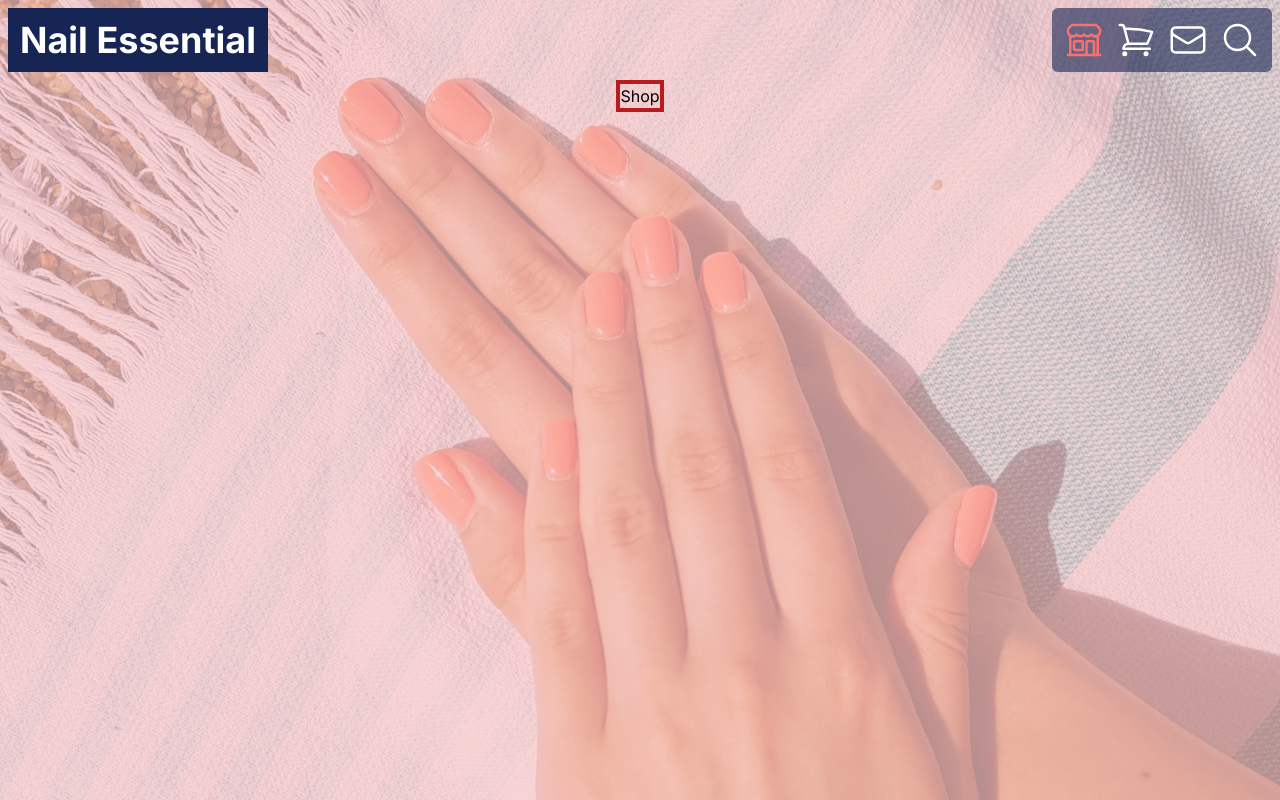
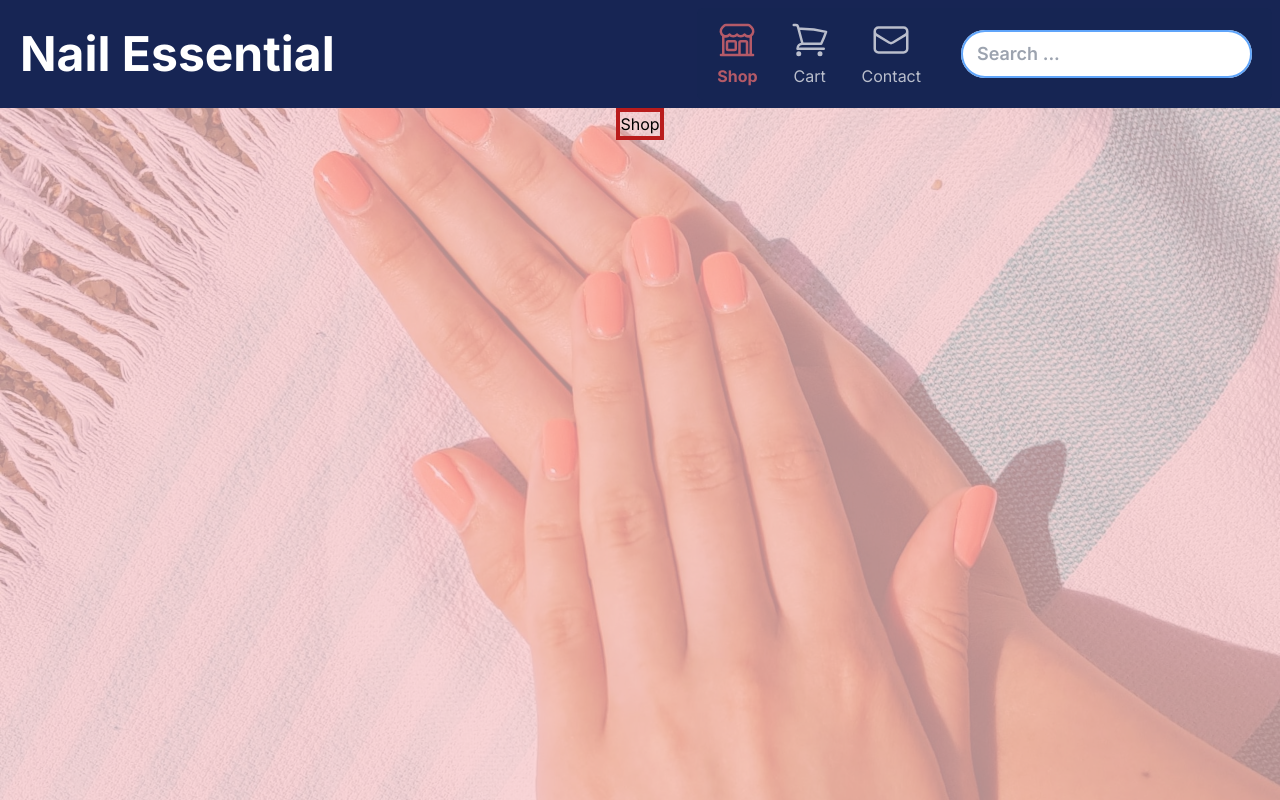
Before and after one commit to ledminh/my-favorite-shop, a Next.js app: page /shop in a window 1280 px wide. Built offline with nearby package versions, Linux system fonts and the light colour scheme.

Commit message:
Finish MenuBar for lg screen

```diff
--- a/src/components/Header/FullHeader.tsx
+++ b/src/components/Header/FullHeader.tsx
@@ -2,12 +2,15 @@ import type { ComponentWithChildren } from "@/types";
 import { Logo } from "@/theme/Logo";
 
 import Menu from "./Menu";
+import Link from "next/link";
 
 export default function HeaderFull() {
   return (
     <Wrapper>
       <LogoWrapper>
-        <Logo />
+        <Link href={"/"}>
+          <Logo />
+        </Link>
       </LogoWrapper>
       <MenuWrapper>
         <Menu />
@@ -22,19 +25,23 @@ export default function HeaderFull() {
 
 const Wrapper: ComponentWithChildren = ({ children }) => {
   return (
-    <div className="container flex flex-row p-2 bg-blue-950 flex-nowrap sm:bg-transparent">
+    <div className="container flex flex-row p-2 bg-blue-950 flex-nowrap max-w-7xl">
       {children}
     </div>
   );
 };
 
 const LogoWrapper: ComponentWithChildren = ({ children }) => {
-  return <div className="basis-4/5 sm:basis-1/2">{children}</div>;
+  return (
+    <div className="basis-4/5 sm:basis-1/2 md:basis-2/5 lg:flex lg:items-center">
+      {children}
+    </div>
+  );
 };
 
 const MenuWrapper: ComponentWithChildren = ({ children }) => {
   return (
-    <div className="flex items-center content-center justify-end basis-1/5 sm:basis-1/2">
+    <div className="flex items-center content-center justify-end basis-1/5 sm:basis-1/2 md:basis-3/5">
       {children}
     </div>
   );
--- a/src/components/Header/Menu.tsx
+++ b/src/components/Header/Menu.tsx
@@ -16,7 +16,10 @@ export default function Menu() {
         <MenuScreen isMenuOpen={isMenuOpen} />
       </Wrapper>
       <Wrapper screensize="md">
-        <MenuBar />
+        <MenuBar size="sm" />
+      </Wrapper>
+      <Wrapper screensize="lg">
+        <MenuBar size="lg" />
       </Wrapper>
     </>
   );
@@ -37,9 +40,9 @@ const Wrapper = ({ children, screensize }: WrapperProps) => {
       case "sm":
         return "flex flex-col items-end justify-center w-full h-full sm:hidden";
       case "md":
-        return "flex-row items-center justify-end w-full h-full hidden sm:flex";
+        return "flex-row items-center justify-end w-full h-full hidden sm:flex lg:hidden";
       case "lg":
-        return "flex-row items-center justify-center w-full h-full hidden md:flex";
+        return "flex-row items-center justify-end w-full h-full hidden lg:flex";
     }
   };
 
--- a/src/components/Header/MenuBar.tsx
+++ b/src/components/Header/MenuBar.tsx
@@ -10,10 +10,57 @@ import { CloseIcon } from "@/theme/Icons";
 import { useState } from "react";
 
 const sizeClasses = "w-10 h-10";
-const colorClasses = "text-white hover:text-white/50 active:text-white/30";
-const currentColorClasses = "text-red-400 font-bold hover:text-red-400/50";
+const colorClasses = "text-white/70 hover:text-white active:text-white/50";
+const currentColorClasses =
+  "text-red-400/70 font-bold hover:text-red-400 active:text-red-400/50";
 
-export default function MenuBar() {
+type Props = {
+  size: "sm" | "lg";
+};
+
+export default function MenuBar({ size }: Props) {
+  if (size === "sm") {
+    return <MenuBarSmall />;
+  }
+
+  return <MenuBarLarge />;
+}
+
+/***************************
+ * Components
+ */
+
+function MenuBarLarge() {
+  const pathname = usePathname();
+
+  const isCurrentPage = (href: string) => {
+    return pathname === href;
+  };
+
+  return (
+    <Wrapper>
+      <Buttons>
+        {menuItems.map((item) => {
+          return (
+            <Link
+              key={item.name}
+              className={`${
+                isCurrentPage(item.href) ? currentColorClasses : colorClasses
+              } flex flex-col items-center justify-center gap-1`}
+              href={item.href}
+            >
+              <item.icon className={`${sizeClasses}`} />
+              <span>{item.name}</span>
+            </Link>
+          );
+        })}
+      </Buttons>
+      <SearchBar size="lg" />
+    </Wrapper>
+  );
+}
+
+function MenuBarSmall() {
   const [isSearchBarShown, setIsSearchBarShown] = useState(false);
 
   const pathname = usePathname();
@@ -57,7 +104,15 @@ export default function MenuBar() {
 
 const Wrapper: ComponentWithChildren = ({ children }) => {
   return (
-    <div className="flex flex-row items-center justify-center h-full gap-3 p-3 rounded-md bg-blue-950/60">
+    <div className="flex flex-row items-center justify-center h-full gap-3 p-3 rounded-md bg-blue-950/60 lg:gap-x-10 lg:px-5">
+      {children}
+    </div>
+  );
+};
+
+const Buttons: ComponentWithChildren = ({ children }) => {
+  return (
+    <div className="flex flex-row items-center justify-center gap-x-8">
       {children}
     </div>
   );
--- a/src/theme/typography/index.tsx
+++ b/src/theme/typography/index.tsx
@@ -1,7 +1,7 @@
 import { ComponentWithChildren } from "@/types";
 
 export const H1: ComponentWithChildren = ({ children }) => {
-  return <h1 className="text-4xl font-bold">{children}</h1>;
+  return <h1 className="text-4xl font-bold lg:text-5xl">{children}</h1>;
 };
 
 export const H2: ComponentWithChildren = ({ children }) => {
```
